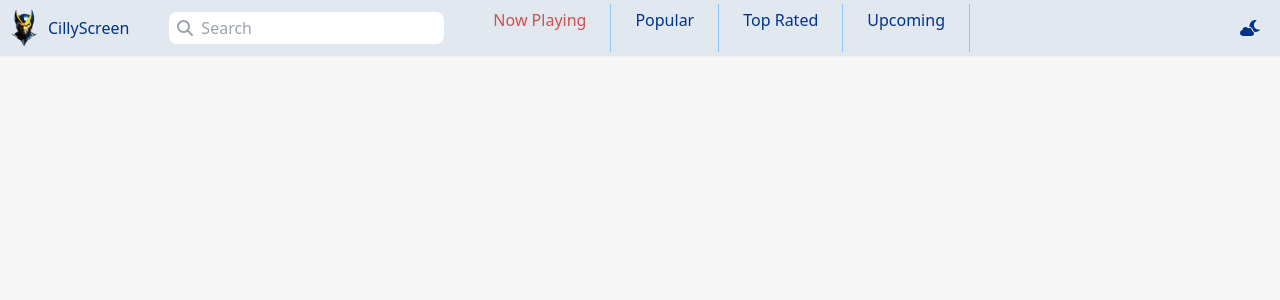
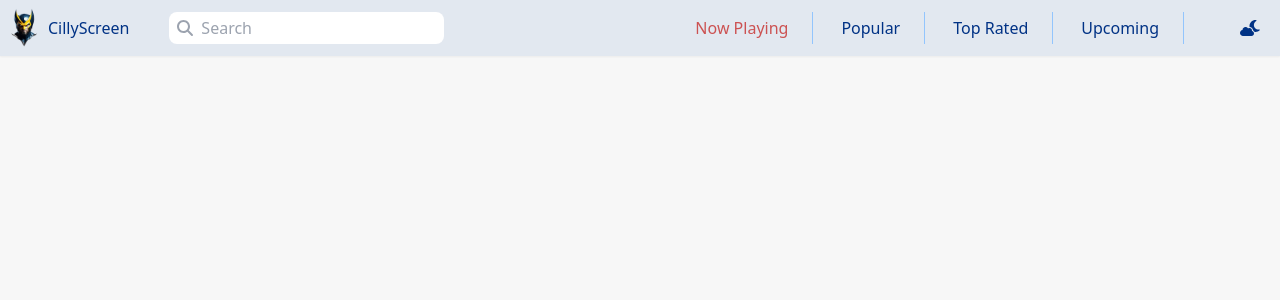
Before and after one commit to devwithsmile/CillyScreen, a React (Vite) app: page / in a window 1280 px wide. Shown: the top 300 px of the page. Built offline with nearby package versions, Linux system fonts and the light colour scheme; no server answers.

Commit message:
fixed some Navbar related issues

```diff
--- a/src/Components/navbar/Navbar.jsx
+++ b/src/Components/navbar/Navbar.jsx
@@ -1,14 +1,11 @@
 import React, { memo, useEffect, useState } from 'react';
 import { NavLink } from 'react-router-dom';
-import { faCloudSun, faCloudMoon, faSearch, faBars } from '@fortawesome/free-solid-svg-icons';
+import { faCloudSun, faCloudMoon, faSearch } from '@fortawesome/free-solid-svg-icons';
 import CillyScreenLogo from '../../assets/CillyScreen.png';
 import { useSelector, useDispatch } from 'react-redux';
 import { enable, disable } from '../../slices/DarkMode/darkModeSlice';
 import { FontAwesomeIcon } from '@fortawesome/react-fontawesome';
-import AllNavLinks from './AllNavLinks';
-import SearchBox from './SearchBox';
-
-
+import SearchBox from './SearchBox'
 function Navbar({ handleInputChange }) {
 
 
@@ -36,22 +33,20 @@ function Navbar({ handleInputChange }) {
         }
     };
 
-    const [isOpen, setIsOpen] = useState(false);
-
-    const toggleMenu = () => {
-        setIsOpen(!isOpen);
-    };
-
     return (
         <nav className='bg-slate-200 dark:bg-neutral-900 flex justify-between py-1 shadow-sm text-text_light dark:text-text_dark dark:border-y-sky-500 dark:shadow-sm dark:shadow-gray-200 fixed w-full' >
-            <div className="flex items-center sm:flex-wrap md:flex-wrap"> {/* Container for logo, search button, and navigation links */}
+            <div className="flex items-center"> {/* Container for logo, search button, and navigation links */}
 
                 <NavLink to='/'> <img src={CillyScreenLogo} alt="CillyScreen Logo" className="h-12" /></NavLink>
                 <NavLink to='/' className="website-name"> <p className='mr-10'>CillyScreen</p></NavLink>  {/*name of the website */}
+                <SearchBox handleInputChange={handleInputChange}></SearchBox>
 
-                <SearchBox handleInputChange={handleInputChange} />
-                <AllNavLinks toggleMenu={toggleMenu} />
-
+                <ul className='flex sm:space-x-1'> {/* Adjust margin as needed */}
+                    <li className='p-1 px-6 hover:bg-slate-200 hover:dark:bg-slate-900 border-e border-e-blue-300 dark:border-text_dark'><NavLink to='/' >Now Playing</NavLink></li>
+                    <li className='p-1 px-6 hover:bg-slate-200 hover:dark:bg-slate-900 border-e border-e-blue-300 dark:border-text_dark'><NavLink to='/popular'>Popular</NavLink></li>
+                    <li className='p-1 px-6 hover:bg-slate-200 hover:dark:bg-slate-900 border-e border-e-blue-300 dark:border-text_dark'><NavLink to='/topRated'>Top Rated</NavLink></li>
+                    <li className='p-1 px-6 hover:bg-slate-200 hover:dark:bg-slate-900 border-e border-e-blue-300 dark:border-text_dark'><NavLink to='/upcoming'>Upcoming</NavLink></li>
+                </ul>
             </div>
             <button onClick={toggleDarkMode} className='px-5'>
                 <FontAwesomeIcon icon={isDarkmode ? faCloudSun : faCloudMoon} />
--- a/src/Components/navbar/Navbar1.jsx
+++ b/src/Components/navbar/Navbar1.jsx
@@ -45,7 +45,7 @@ const Navbar1 = ({handleInputChange}) => {
           <span className="text-text_light dark:text-text_dark text-xl">CillyScreen</span>
         </div>
 
-        <button onClick={toggleDarkMode} className='ml-48 text-text_light dark:text-text_dark'>
+        <button onClick={toggleDarkMode} className='ml-40 text-text_light dark:text-text_dark'>
           <FontAwesomeIcon icon={isDarkmode ? faCloudSun : faCloudMoon} />
         </button>
 
--- a/src/Components/navbar/SearchBox.jsx
+++ b/src/Components/navbar/SearchBox.jsx
@@ -4,7 +4,7 @@ import React from 'react'
 
 function SearchBox({handleInputChange}) {
     return (
-        <div className="relative mr-72 sm:w-3"> {/* Add margin to the right of the logo */}
+        <div className="relative mr-[490px] sm:w-3"> {/* Add margin to the right of the logo */}
             <input type="text"
                 placeholder="Search"
                 className="pl-8 pr-3 py-1 rounded-lg focus:outline-none focus:ring focus:border-blue-300 dark:bg-text_dark dark:text-text_light dark:placeholder-gray-400"
@@ -15,4 +15,4 @@ function SearchBox({handleInputChange}) {
     )
 }
 
-export default SearchBox
+export default SearchBox;
```
